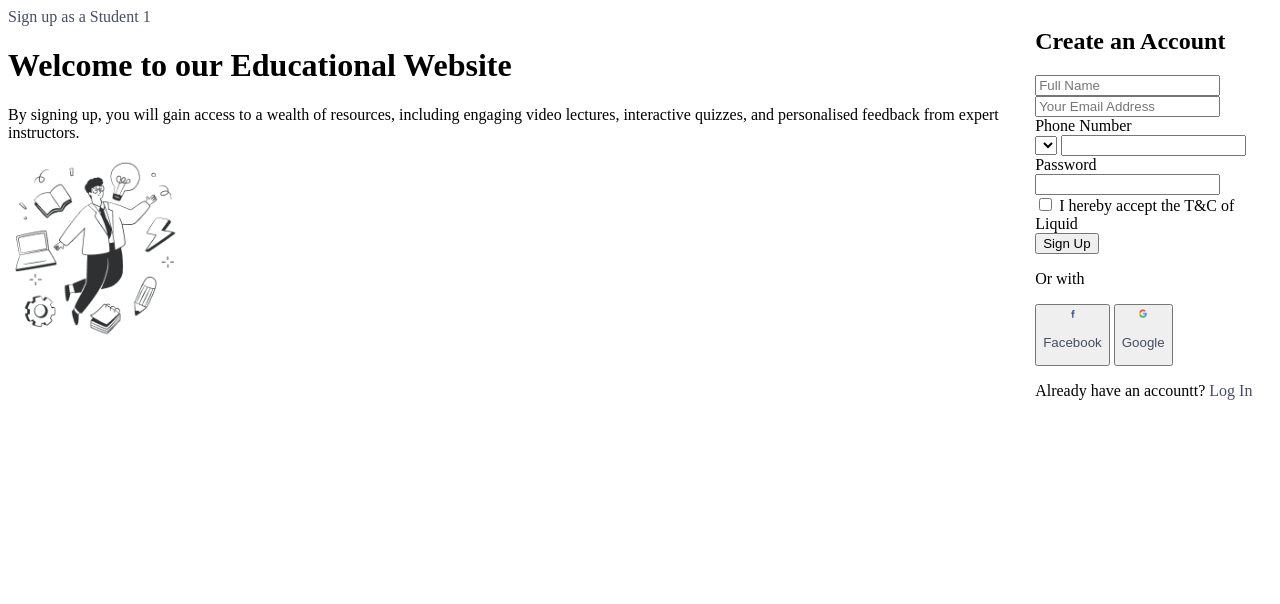
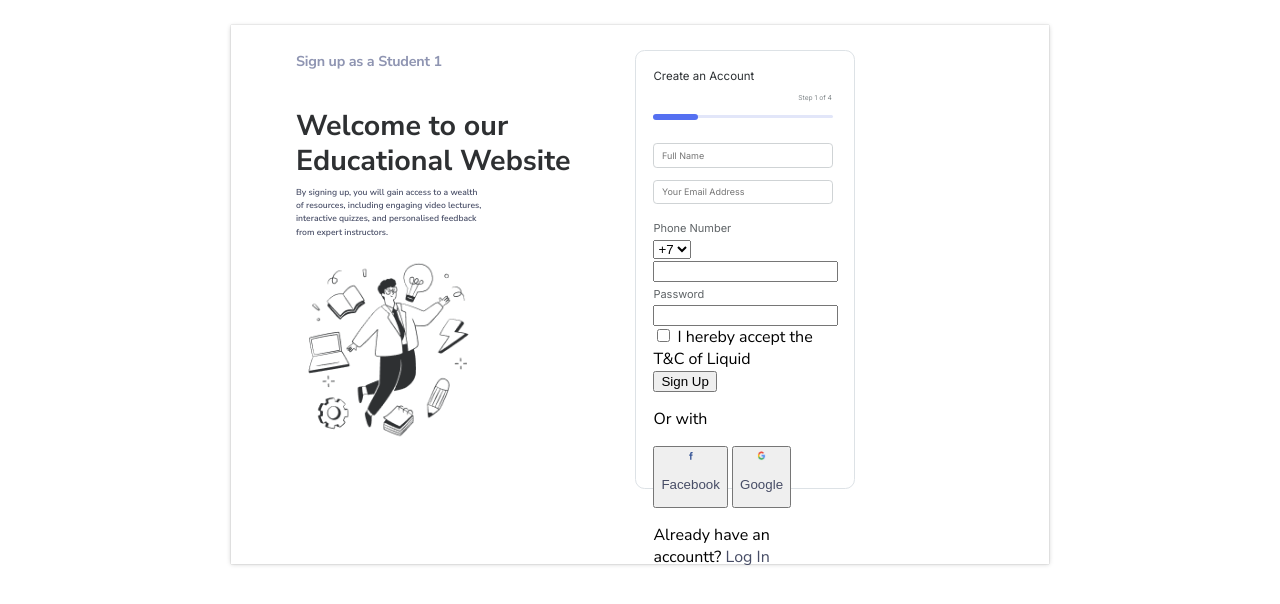
Before and after one commit to LizavetaBuharova/day6, a plain HTML site: page secondPage/index.html in a window 1280 px wide. Drawn offline with Linux system fonts and the light colour scheme.

Commit message:
вторая страница готова на 70%

```diff
--- a/firstPage/css/style.css
+++ b/firstPage/css/style.css
@@ -5,8 +5,10 @@ body {
     height: 489.29px;
     font-family: Nunito Sans;
     color: rgb(71, 77, 102);
-    margin: 0 auto;
     letter-spacing: -0.4px;
+    box-shadow: 0px 0px 1px 0px rgba(0, 0, 0, 0.3),0px 1px 4.78px 0px rgba(0, 0, 0, 0.3);
+    background: rgb(255, 255, 255);
+    margin: auto auto;
 }
 
 button {
@@ -94,8 +96,9 @@ h1 {
 .card {
     width: 172.94px;
     height: 188.79px;
-    box-shadow: 0px 0px 0.96px 0px rgba(0, 0, 0, 0.2),0px 0.96px 4.78px 0px rgba(0, 0, 0, 0.1);
+    box-shadow: 0px 0px 0.96px 0px rgba(0, 0, 0, 0.3),0px 0.96px 4.78px 0px rgba(0, 0, 0, 0.2);
     background: rgb(255, 255, 255);
+    margin-bottom: 89.43px;
 }
 
 .text {
--- a/secondPage/css/style.css
+++ b/secondPage/css/style.css
@@ -1,9 +1,156 @@
+body {
+    margin: 0;
+    padding: 0;
+    padding-top: 25px;
+    font-family: Nunito Sans;
+}
 
 a {
+    margin: 0;
+    padding: 0;
     text-decoration: none !important;
     color: rgb(71, 77, 102);
 }
 
 .full-body {
     display: flex;
+    gap: 63.77px;
+    width: 688.06px;
+    height: 489.29px;
+    margin: 0 auto;
+    padding: 24.84px 64.51px;
+    box-shadow: 0px 0px 0.96px 0px rgba(0, 0, 0, 0.3),0px 0.96px 4.78px 0px rgba(0, 0, 0, 0.2);
 }
+
+.signup {
+    margin: 0;
+    padding: 0;
+    color: rgb(143, 149, 178);
+    font-size: 14.33px;
+    font-weight: 700;
+    line-height: 19.11px;
+    letter-spacing: -0.2px;
+    text-align: left;
+}
+
+h1 {
+    margin: 0;
+    padding: 0;
+    width: 275px;
+    height: 69px;
+    color: rgb(46, 48, 50);
+    font-size: 28.67px;
+    font-weight: 700;
+    line-height: 34.4px;
+    letter-spacing: 0px;
+    text-align: left;
+    margin-top: 37.34px;
+    margin-bottom: 7.45px;
+}
+
+.text {
+    margin: 0;
+    padding: 0;
+    width: 186px;
+    height: 54px;
+    color: rgb(71, 77, 102);
+    font-size: 8.6px;
+    font-weight: 600;
+    line-height: 13.38px;
+    letter-spacing: 0px;
+    text-align: left;
+    margin-bottom: 14.81px;
+}
+
+.img-one img {
+    padding: 4.81px;
+}
+
+.input-form {
+    width: 220.27px;
+    height: 439.61px;
+    box-sizing: border-box;
+    border: 0.48px solid rgb(221, 226, 230);
+    border-radius: 9.56px;
+    background: rgb(255, 255, 255);
+    padding: 17.68px;
+}
+
+h2 {
+    margin: 0;
+    padding: 0;
+    color: rgb(43, 47, 50);
+    font-family: Inter;
+    font-size: 11.47px;
+    font-weight: 400;
+    line-height: 14px;
+    letter-spacing: 0%;
+    text-align: left;
+    margin-bottom: 11.47px;
+}
+
+.steps {
+    font-family: Inter;
+    font-size: 6.69px;
+    font-weight: 400;
+    line-height: 8px;
+    letter-spacing: 0%;
+    text-align: right;
+    color: rgb(131, 137, 140);
+    padding-right: 4.5px;
+}
+
+.two-stick {
+    position: relative;
+    top: 13.18px;
+    width: 179.18px;
+    height: 2.87px;
+    border-radius: 9.56px;
+    background: rgb(226, 230, 249);
+    padding-bottom: 9.08;
+}
+
+.one-stick {
+    position: relative;
+    top: 9px;
+    width: 44.8px;
+    height: 5.73px;
+    border-radius: 9.56px;
+    background: rgb(85, 112, 241);
+}
+
+.registration {
+    margin-top: 32.49px;
+}
+
+.main-inf {
+    margin: 0;
+    padding: 0;
+    width: 179.18px;
+    height: 24.85px;
+    box-sizing: border-box;
+    border: 0.48px solid rgb(207, 211, 213);
+    border-radius: 3.82px;
+    color: rgb(171, 175, 177);
+    font-family: Inter;
+    font-size: 9px;
+    font-weight: 400;
+    line-height: 19px;
+    letter-spacing: 0%;
+    text-align: left;
+    padding: 7.65px;
+    margin-bottom: 11.47px;
+}
+
+.label-input {
+    margin: 0;
+    padding: 0;
+    color: rgb(94, 99, 102);
+    font-family: Inter;
+    font-size: 11px;
+    font-weight: 400;
+    line-height: 15px;
+    letter-spacing: 0%;
+    text-align: left;
+
+}
--- a/secondPage/index.html
+++ b/secondPage/index.html
@@ -12,30 +12,31 @@
 <body>
     <div class="full-body">
         <div class="inform">
-            <a href="#">Sign up as a Student <span>1</span></a>
+            <a href="#" class="signup">Sign up as a Student <span>1</span></a>
             <h1>Welcome to our Educational Website</h1>
-            <p>By signing up, you will gain access to a wealth
+            <p class="text">By signing up, you will gain access to a wealth
                 of resources, including engaging video lectures,
                 interactive quizzes, and personalised feedback
                 from expert instructors.</p>
-            <img src="/img/Smart.png" width="174.98" height="181.52">
+            <div class="img-one">
+                <img src="/img/Smart.png" width="174.98" height="181.52">
+            </div>
         </div>
         <div class="forms">
-            <form>
+            <form class="input-form">
                 <h2>Create an Account</h2>
-                <div></div>
-                <div></div>
+                <div class="steps">Step 1 of 4</div>
+                <div class="two-stick"></div>
+                <div class="one-stick"></div>
                 <div class="registration">
-                    <input type="text" autocomplete="name" placeholder="Full Name"><br>
-                    <input type="email" name="email" placeholder="Your Email Address"><br>
-                    <label for="phone">Phone Number</label><br>
-                    <select id="num" placeholder="+7">
-                        <option><img src="/img/ng1.png" width="16.72" height="11.47">
-
-                        </option>
+                    <input type="text" autocomplete="name" placeholder="Full Name" class="main-inf"><br>
+                    <input type="email" name="email" placeholder="Your Email Address" class="main-inf"><br>
+                    <label for="phone" class="label-input">Phone Number</label><br>
+                    <select id="num">
+                        <option>+7</option>
                     </select>
                     <input type="text" name="phone"><br>
-                    <label for="password">Password</label><br>
+                    <label for="password" class="label-input">Password</label><br>
                     <input type="password" name="password"><br>
                     <input type="checkbox" id="accept" name="accept" value="accept">
                     <label for="accept">I hereby accept the T&C of Liquid</label><br>
```
